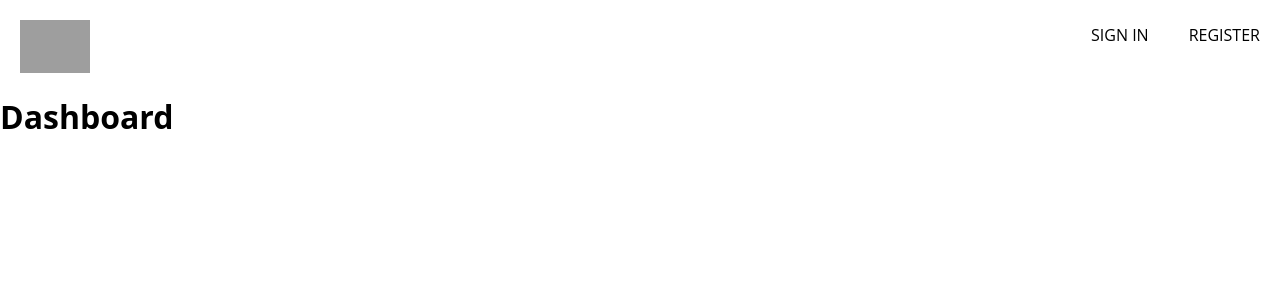
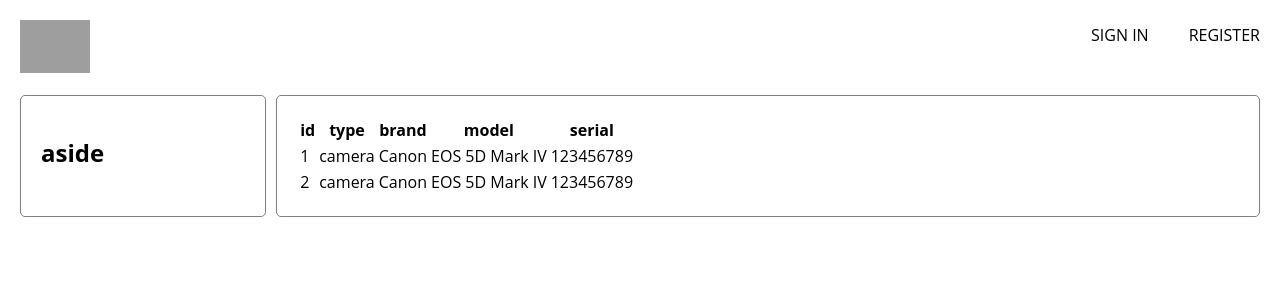
Before and after one commit to sohostory/my-gear, a React (Create React App) app: page /dashboard in a window 1280 px wide. Shown: the top 300 px of the page. Built offline with nearby package versions, Linux system fonts and the light colour scheme; grey boxes are pictures that could not be loaded.

Commit message:
added tanstack table

```diff
--- a/package.json
+++ b/package.json
@@ -3,6 +3,7 @@
   "version": "0.1.0",
   "private": true,
   "dependencies": {
+    "@tanstack/react-table": "^8.9.1",
     "@testing-library/jest-dom": "^5.16.5",
     "@testing-library/react": "^13.4.0",
     "@testing-library/user-event": "^13.5.0",
--- a/src/routes/dashboard/dashboard.component.jsx
+++ b/src/routes/dashboard/dashboard.component.jsx
@@ -1,7 +1,84 @@
+import React, { useReducer, useState } from "react";
+import {
+  createColumnHelper,
+  flexRender,
+  getCoreRowModel,
+  useReactTable,
+} from "@tanstack/react-table";
+import "./dashboard.styles.scss";
+
 const Dashboard = () => {
+  const db = [
+    {
+      id: 1,
+      type: "camera",
+      brand: "Canon",
+      model: "EOS 5D Mark IV",
+      serial: "123456789",
+    },
+    {
+      id: 2,
+      type: "camera",
+      brand: "Canon",
+      model: "EOS 5D Mark IV",
+      serial: "123456789",
+    },
+  ];
+
+  const columnHelper = createColumnHelper();
+
+  const columns = [
+    columnHelper.accessor("id", "ID"),
+    columnHelper.accessor("type", "Type"),
+    columnHelper.accessor("brand", "Brand"),
+    columnHelper.accessor("model", "Model"),
+    columnHelper.accessor("serial", "Serial"),
+  ];
+
+  const [data, setData] = useState(() => [...db]);
+  const rerender = useReducer(() => ({}), {})[1];
+  const table = useReactTable({
+    data,
+    columns,
+    getCoreRowModel: getCoreRowModel(),
+  });
+
   return (
-    <div>
-      <h1>Dashboard</h1>
+    <div className="dashboard">
+      <aside className="aside-menu">
+        <h1>aside</h1>
+      </aside>
+      <main className="main-dashboard">
+        <table>
+          <thead>
+            {table.getHeaderGroups().map((headerGroup) => (
+              <tr key={headerGroup.id}>
+                {headerGroup.headers.map((header) => (
+                  <th key={header.id}>
+                    {header.isPlaceholder
+                      ? null
+                      : flexRender(
+                          header.column.columnDef.header,
+                          header.getContext()
+                        )}
+                  </th>
+                ))}
+              </tr>
+            ))}
+          </thead>
+          <tbody>
+            {table.getRowModel().rows.map((row) => (
+              <tr key={row.id}>
+                {row.getVisibleCells().map((cell) => (
+                  <td key={cell.id}>
+                    {flexRender(cell.column.columnDef.cell, cell.getContext())}
+                  </td>
+                ))}
+              </tr>
+            ))}
+          </tbody>
+        </table>
+      </main>
     </div>
   );
 };
--- a/src/routes/dashboard/dashboard.styles.scss
+++ b/src/routes/dashboard/dashboard.styles.scss
@@ -0,0 +1,28 @@
+//make .aside and .main flex containers
+//make .aside 30% width
+//make .main 70% width
+//give .aside and .main 20px padding
+//make .aside and .main box-sizing border-box
+
+.dashboard {
+  display: flex;
+  flex-direction: row;
+  margin: 0px 20px;
+}
+
+.aside-menu {
+  width: 20%;
+  padding: 20px;
+  box-sizing: border-box;
+  border: 1px solid grey;
+  border-radius: 5px;
+  margin-right: 10px;
+}
+
+.main-dashboard {
+  width: 80%;
+  padding: 20px;
+  box-sizing: border-box;
+  border: 1px solid grey;
+  border-radius: 5px;
+}
```
Also changed, not shown: 1 other file (tests, documents, lock files or other folders).
